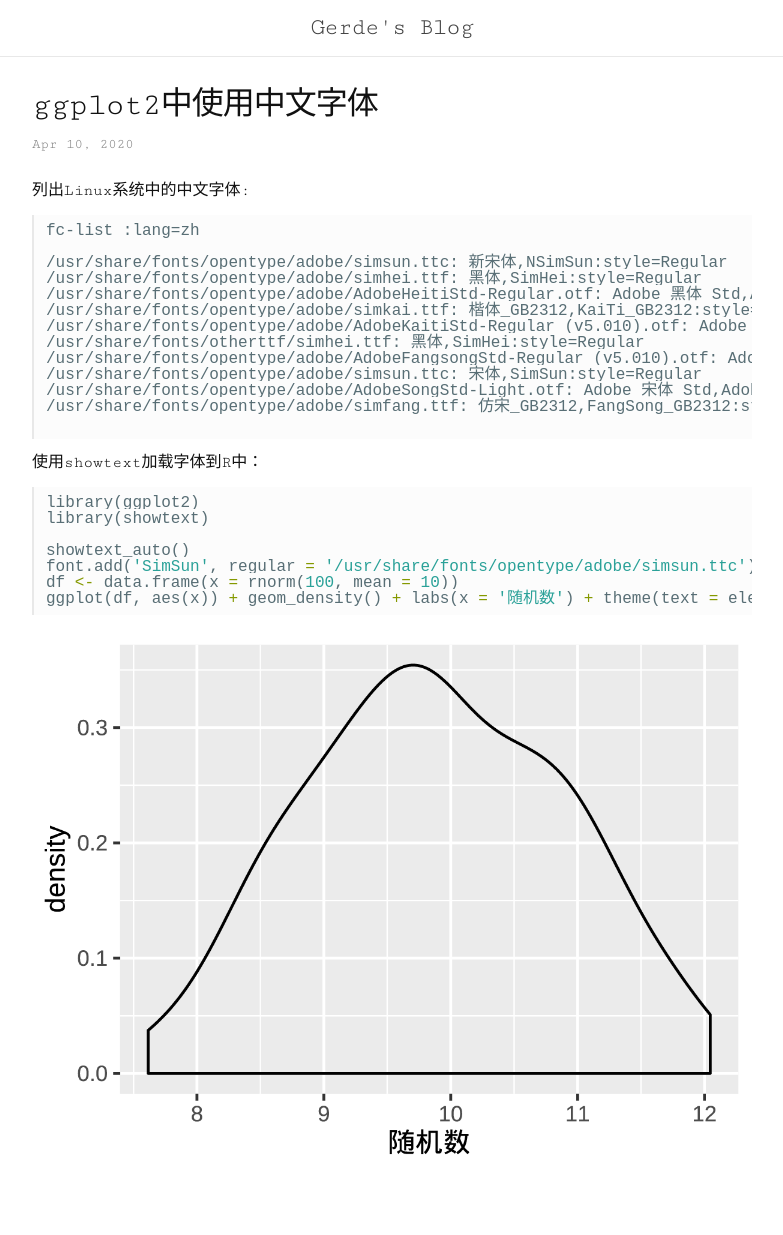
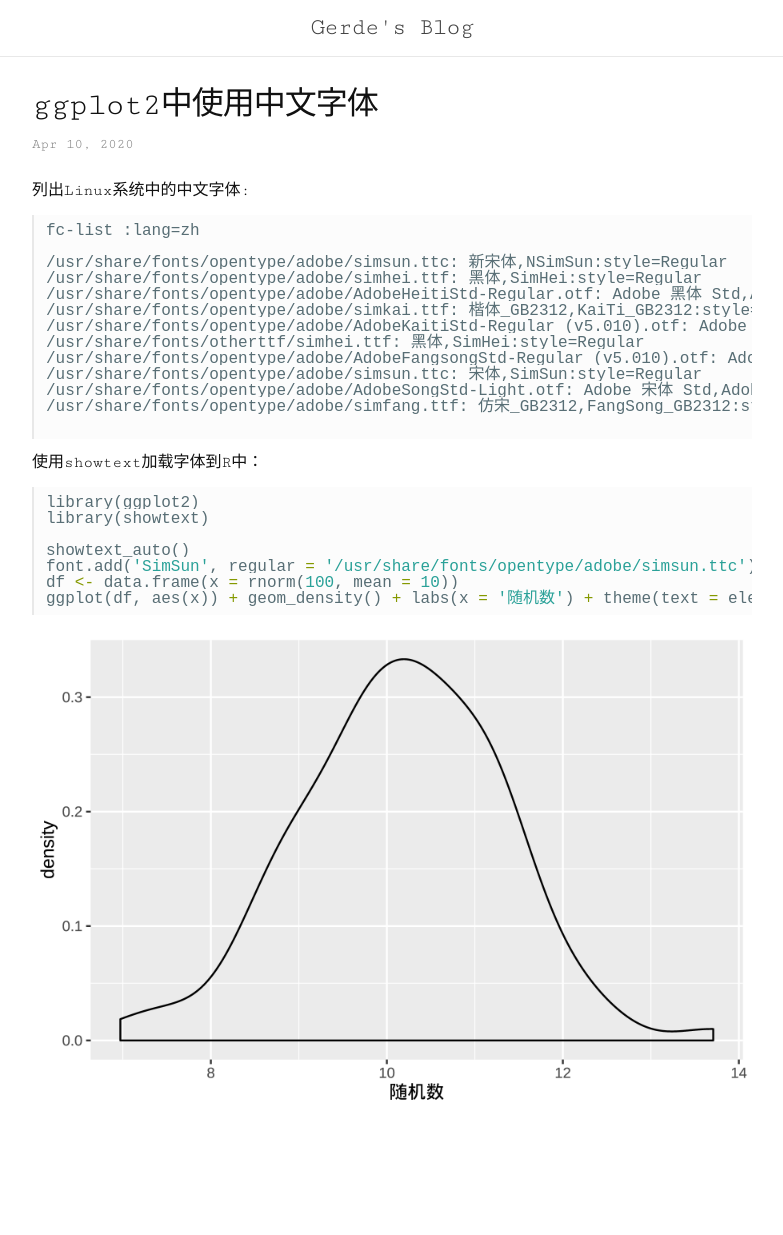
Before and after one commit to Gerde/gerde.github.io, a Jekyll site: the page built from _posts/2020-04-10-ggplot2-chinese.md, in a window 1280 px wide. Shown: the whole page, without its empty margins (248-1031 px from the left). Built offline with Jekyll 4.4.1, drawn with Linux system fonts in a browser that asks for light colours; after the commit the page ends 1175 px from its top, so only the background shows below that.

Commit message:
add image

````diff
--- a/_posts/2020-04-10-ggplot2-chinese.md
+++ b/_posts/2020-04-10-ggplot2-chinese.md
@@ -34,4 +34,4 @@ df <- data.frame(x = rnorm(100, mean = 10))
 ggplot(df, aes(x)) + geom_density() + labs(x = '随机数') + theme(text = element_text(family = 'SimSum'))
 ```
 
-![]({{site.baseurl}}/images/image.png)
+![]({{site.baseurl}}/images/ggplot2_chinese.png)
````
Also changed, not shown: images/ggplot2_chinese.png (added), images/image.png (deleted).
